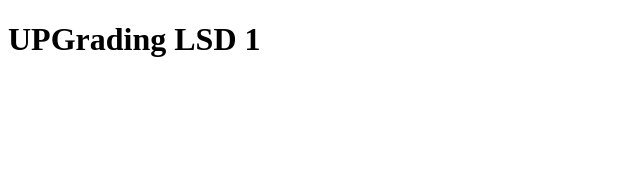
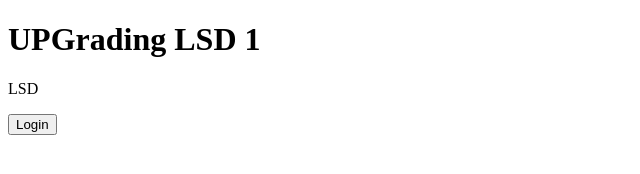
Before and after one commit to bdittzonee/UPGrading_1, a plain HTML site: page index.html in a window 1280 px wide. Shown: the whole page, without its empty margins (0-640 px from the left). Drawn offline with Linux system fonts and the light colour scheme.

Commit message:
Button login

```diff
--- a/index.html
+++ b/index.html
@@ -7,5 +7,7 @@
 </head>
 <body>
     <h1> UPGrading LSD 1 </h1>
+    <p> LSD </p>
+    <button>Login</button>
 </body>
 </html>
```
